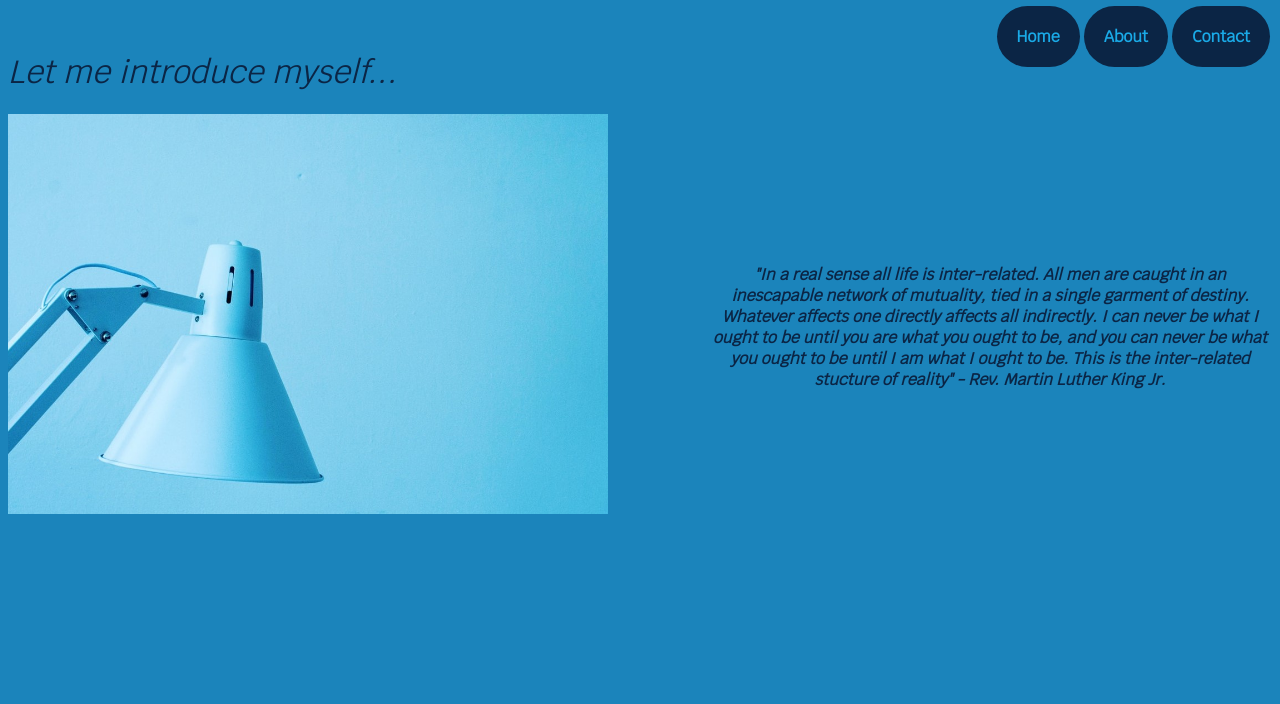
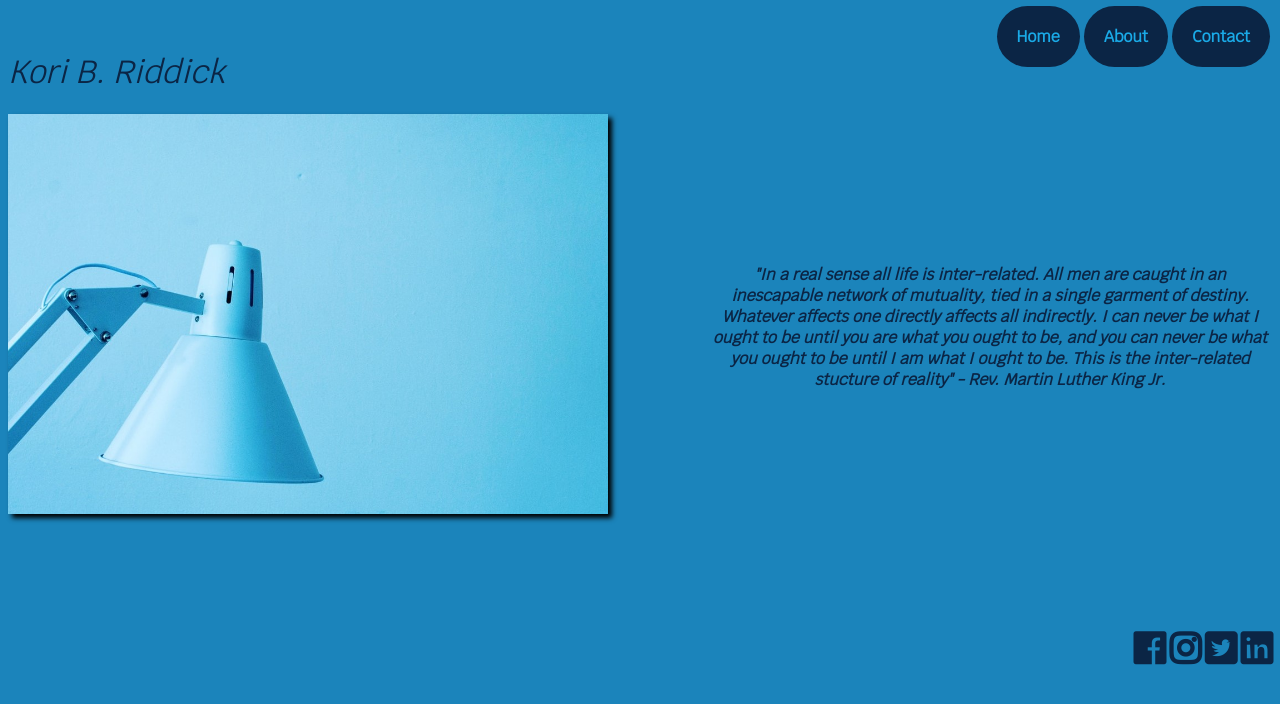
Before and after one commit to IvySwing/Personal, a plain HTML site: page index.html in a window 1280 px wide. Drawn offline with Linux system fonts and the light colour scheme.

Commit message:
final styling tweeks

```diff
--- a/assets/css/style.css
+++ b/assets/css/style.css
@@ -2,6 +2,8 @@
     font-family: 'Krub', sans-serif;
     color:#0B2545;
     font-weight:bold;
+    cursor: -webkit-grab;
+    cursor: grab;
 }
 body{
     background-color: #1B84BB;
@@ -38,6 +40,7 @@ img{
     float: left;
     height: 400px;
     width:600px;
+    box-shadow: 4px 4px 5px black;
 }
 p{
     font-style: italic;
@@ -45,3 +48,8 @@ p{
     padding-top: 150px;
     padding-left: 700px;
 }
+footer{
+    display: inline-block;
+    float: right;
+    padding-top: 225px;
+}
--- a/assets/css/style1.css
+++ b/assets/css/style1.css
@@ -2,6 +2,8 @@
     font-family: 'Krub', sans-serif;
     color:#50031E;
     font-weight:bold;
+    cursor: -webkit-grab;
+    cursor: grab;
 }
 body{
     background-color: #1AAAE7;
@@ -38,6 +40,7 @@ img{
     float: inherit;
     height: 400px;
     width:600px;
+    box-shadow: 4px 4px 5px black;
 }
 p{
     font-style: italic;
--- a/assets/css/style2.css
+++ b/assets/css/style2.css
@@ -1,6 +1,8 @@
 *{
     font-family: 'Krub', sans-serif;
     color:#EEF4ED;
+    cursor: -webkit-grab;
+    cursor: grab;
 }
 body{
     background-color: #1B84BB;
@@ -66,3 +68,8 @@ img{
     border: 1px solid #000000;
     box-shadow: 4px 4px 5px black;
 }
+footer{
+    float: right;
+    padding-top: 100px;
+    padding-left: 900px;
+}
--- a/index.html
+++ b/index.html
@@ -4,6 +4,7 @@
         <title> Kori's Personal Page</title>
         <link rel="stylesheet" href="assets/css/style.css">
         <link href="https://fonts.googleapis.com/css?family=Krub" rel="stylesheet">
+        <link rel="stylesheet" href="https://use.fontawesome.com/releases/v5.4.2/css/all.css" integrity="sha384-/rXc/GQVaYpyDdyxK+ecHPVYJSN9bmVFBvjA/9eOB+pb3F2w2N6fc5qB9Ew5yIns" crossorigin="anonymous">
     </head>
     <body>
         <header>
@@ -15,8 +16,14 @@
                 </ul>
             </nav>
         </header>
-        <h1>Let me introduce myself...</h1>
+        <h1>Kori B. Riddick</h1>
         <img src="assets/img/bgimage.jpg">
         <p>"In a real sense all life is inter-related.  All men are caught in an inescapable network of mutuality, tied in a single garment of destiny.  Whatever affects one directly affects all indirectly.  I can never be what I ought to be until you are what you ought to be, and you can never be what you ought to be until I am what I  ought to be.  This is the inter-related stucture of reality" - Rev. Martin Luther King Jr.</p>
+        <footer>
+            <i class="fab fa-facebook" style="font-size: 36px;"></i>
+            <i class="fab fa-instagram" style="font-size: 36px;"></i>
+            <i class="fab fa-twitter-square" style="font-size: 36px;"></i>
+            <i class="fab fa-linkedin" style="font-size: 36px;"></i>
+        </footer>
     </body>
 </html>
```
Also changed, not shown: about.html (+3 -2 lines), contact.html (+7 -0 lines).
